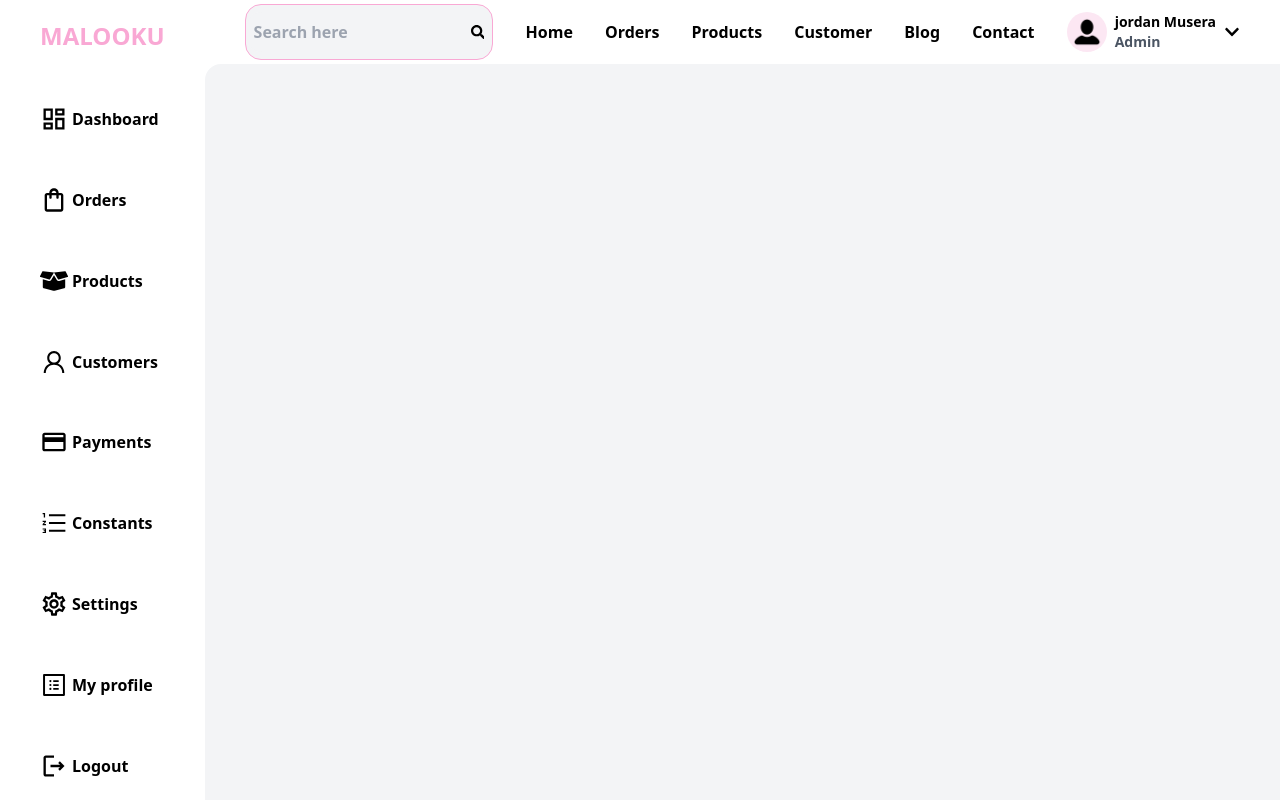
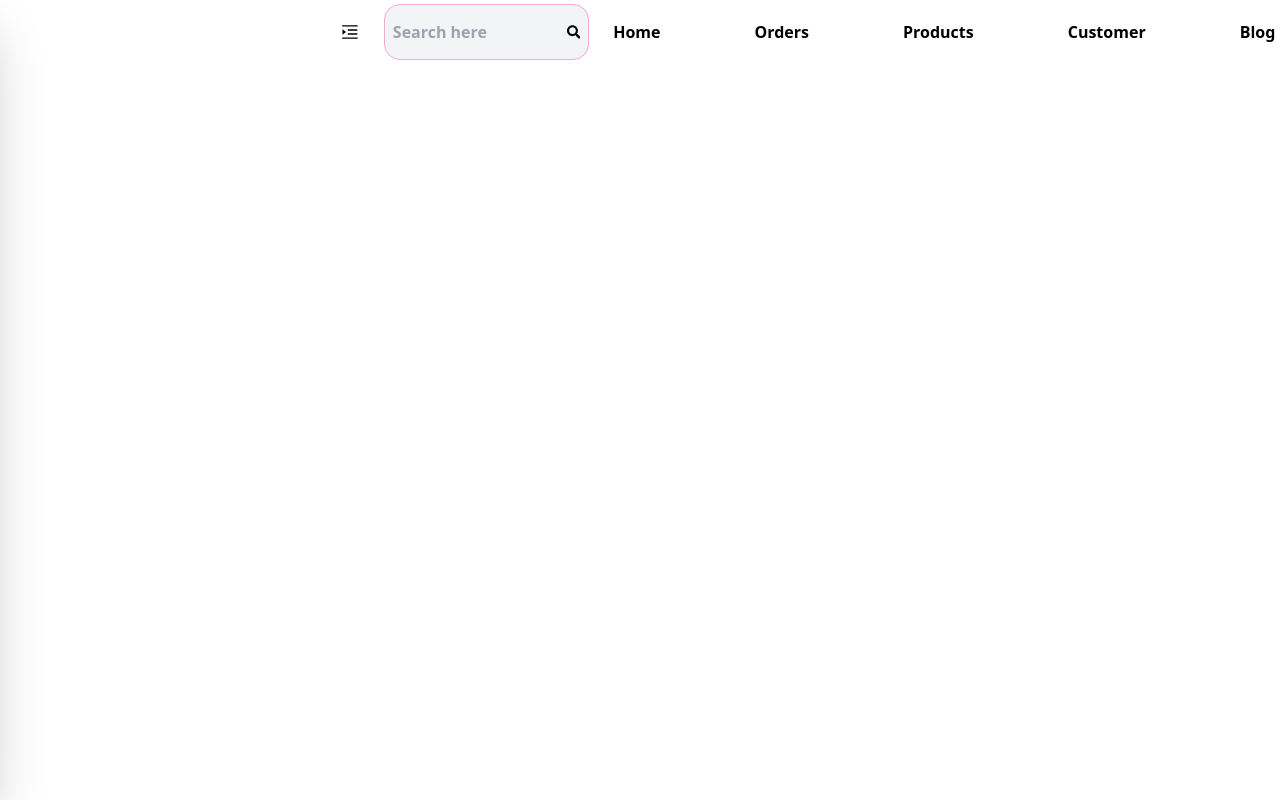
Before and after one commit to JordanMusera/malooku_shopping_website, a Next.js app: page /adminHome in a window 1280 px wide. Built offline with nearby package versions, Linux system fonts and the light colour scheme.

Commit message:
7:07pm-21/11/2024-commit

```diff
--- a/src/app/adminHome/page.tsx
+++ b/src/app/adminHome/page.tsx
@@ -1,37 +1,55 @@
-'use client'
-import React, { useState } from 'react'
-import SellerSideBar from '../components/SellerSideBar'
-import SellerTopBar from '../components/SellerTopBar'
-import SellerOrders from '../components/SellerOrders'
-import SellerProductsContainer from '../components/SellerProductsContainer'
-import SellerUsersContainer from '../components/SellerUsersContainer'
-import SellerPaymentsContainer from '../components/SellerPaymentsContainer'
+"use client";
+import React, { useState } from "react";
+import SellerSideBar from "../components/SellerSideBar";
+import SellerTopBar from "../components/SellerTopBar";
+import SellerOrders from "../components/SellerOrders";
+import SellerProductsContainer from "../components/SellerProductsContainer";
+import SellerUsersContainer from "../components/SellerUsersContainer";
+import SellerPaymentsContainer from "../components/SellerPaymentsContainer";
 
 const page = () => {
-  const [clickedTab,setClickedTab] = useState('');
+  const [clickedTab, setClickedTab] = useState("");
+  const [menuVisibility, setMenuVisibility] = useState(false);
 
-  const handleClickedTab=(tab:string)=>{
+  const handleClickedTab = (tab: string) => {
     setClickedTab(tab);
-  }
+  };
+
+  const toggleMenuVisibility = () => {
+    setMenuVisibility((prev) => !prev);
+  };
 
   return (
-    <div className='h-screen bg-white w-screen flex'>
-  <div className='col-span-1 bg-white h-full'>
-    <SellerSideBar clickedTab={handleClickedTab}/>
-  </div>
-  <div className='flex-1 flex flex-col'>
-    <SellerTopBar/>
-    <div className='bg-gray-100 rounded-tl-2xl flex-grow overflow-auto'>
-      {clickedTab==='ordersTab' && <SellerOrders/>}
-      {clickedTab ==='productsTab' && <SellerProductsContainer/>}
-      {clickedTab ==='usersTab' && <SellerUsersContainer/>}
-      {clickedTab ==='paymentTab' && <SellerPaymentsContainer/>}
+    <div className="h-screen bg-white w-screen flex flex-col relative">
+      <div className="fixed top-0 z-50 w-full md:hidden">
+        <SellerTopBar toggleMenuVisibility={toggleMenuVisibility} />
+      </div>
 
+      <div className="w-full flex h-full">
+        <div
+          className={`col-span-1 bg-white h-full absolute shadow-2xl w-2/3 z-50 transition-transform duration-300 ${
+            menuVisibility ? "translate-x-0" : "-translate-x-full"
+          } xl:static xl:w-1/4`}
+        >
+          <SellerSideBar
+            clickedTab={handleClickedTab}
+            toggleMenuVisibility={toggleMenuVisibility}
+          />
+        </div>
+        <div>
+          <div className="fixed top-0 z-50 w-full">
+            <SellerTopBar toggleMenuVisibility={toggleMenuVisibility} />
+          </div>
+          <div className="w-full bg-gray-100 h-full xl:rounded-tl-2xl pt-10 flex overflow-auto">
+            {clickedTab === "ordersTab" && <SellerOrders />}
+            {clickedTab === "productsTab" && <SellerProductsContainer />}
+            {clickedTab === "usersTab" && <SellerUsersContainer />}
+            {clickedTab === "paymentTab" && <SellerPaymentsContainer />}
+          </div>
+        </div>
+      </div>
     </div>
-  </div>
-</div>
+  );
+};
 
-  )
-}
-
-export default page
+export default page;
--- a/src/app/api/authenticate/login/route.ts
+++ b/src/app/api/authenticate/login/route.ts
@@ -19,7 +19,7 @@ export async function POST(request:Request,response:Response){
 
     if(passwordValid){
 
-        const secret = process.env.JWT_SECRET || "";
+    const secret = process.env.JWT_SECRET || "";
     const maxAge = 60*60*24*15;
 
     const token = sign(
--- a/src/app/api/cart/user/route.ts
+++ b/src/app/api/cart/user/route.ts
@@ -64,7 +64,7 @@ export async function GET(request:NextRequest,{params}:Params){
 export async function POST(request:NextRequest){
     await dbConnect();
     //const {id} = params;
-    const {productId,orderedQty} = await request.json();
+    const {productId,orderedQty,selectedProductVariants,selectedProductPrice} = await request.json();
 
     const userToken = request.cookies.get('authToken')?.value||'';
 
@@ -73,7 +73,7 @@ export async function POST(request:NextRequest){
     }
     const decodedToken = await verifyToken(userToken);
     const userId = decodedToken.userId;
-    console.log("IDD: "+userId);
+    console.log("IDD: "+ JSON.stringify(selectedProductVariants));
 
     const cart = await Cart.findOne({userId:userId});
 
@@ -85,7 +85,7 @@ export async function POST(request:NextRequest){
         }
 
 
-        cart.products.push({ productId:productId, quantity: orderedQty });
+        cart.products.push({ productId:productId, quantity: orderedQty ,selectedProductVariants:selectedProductVariants,selectedProductPrice:selectedProductPrice});
         console.log(cart)
 
         await cart.save();
@@ -94,7 +94,7 @@ export async function POST(request:NextRequest){
     }else{
          const newCart = new Cart({
             userId: userId,
-            products: [{ productId, quantity: orderedQty }],
+            products: [{ productId, quantity: orderedQty,selectedProductVariants:selectedProductVariants,selectedProductPrice:selectedProductPrice }],
             date: new Date()
         });
 
--- a/src/app/components/ProductDetails.tsx
+++ b/src/app/components/ProductDetails.tsx
@@ -4,7 +4,6 @@ import { ToastContainer, toast } from "react-toastify";
 import "react-toastify/ReactToastify.css";
 import CustomerReviewsContainer from "./CustomerReviewsContainer";
 import { message, Table } from "antd";
-import { title } from "process";
 
 interface Product {
   _id: string;
@@ -25,24 +24,27 @@ interface ProductDetailsProps {
   product: Product;
 }
 
-const ProductDetails: React.FC<ProductDetailsProps> = ({ product }) => {
+const ProductDetails: React.FC<ProductDetailsProps> = ({ product }:any) => {
   const [isWish, setIsWish] = useState(false);
   const [qty, setQty] = useState(1);
   const [selectedVariants, setSelectedVariants] = useState<{
     [key: string]: string;
   }>({});
+  const [selectedProductPrice,setSelectedProductPrice] = useState('')
 
-  const handleSelection = (variantType: string, variantValue: string) => {
+  const handleSelection = (variantType: string, variant: any) => {
     setSelectedVariants((prev) => ({
       ...prev,
-      [variantType]: variantValue,
+      [variantType]: variant.value,
     }));
+    setSelectedProductPrice(variant.price);
   };
 
   useEffect(() => {
     if (product.wish) {
       setIsWish(product.wish);
     }
+    setSelectedProductPrice(product.price);
   }, [product]);
 
   const addToCartFunction = async () => {
@@ -54,6 +56,8 @@ const ProductDetails: React.FC<ProductDetailsProps> = ({ product }) => {
       body: JSON.stringify({
         productId: product._id,
         orderedQty: qty,
+        selectedProductVariants:selectedVariants,
+        selectedProductPrice:selectedProductPrice
       }),
     });
 
@@ -134,7 +138,7 @@ const ProductDetails: React.FC<ProductDetailsProps> = ({ product }) => {
           <p className="text-2xl font-bold">{product.title}</p>
 
           <div className="flex my-3 text-pink-300">
-            <p className="text-4xl font-bold">${product.price}</p>
+            <p className="text-4xl font-bold">${selectedProductPrice}</p>
           </div>
 
           <p className="border border-pink-300 rounded-xl p-2 min-h-10">
@@ -197,7 +201,7 @@ const ProductDetails: React.FC<ProductDetailsProps> = ({ product }) => {
                               ? "bg-pink-300 text-white"
                               : "bg-white border border-pink-300"
                           }`}
-                          onClick={() => handleSelection(key, variant.value)}
+                          onClick={() => handleSelection(key, variant)}
                         >
                           {variant.value}
                         </button>
--- a/src/app/components/SellerSideBar.tsx
+++ b/src/app/components/SellerSideBar.tsx
@@ -1,17 +1,21 @@
 import React from 'react'
 import { MdOutlineDashboard,MdOutlineShoppingBag,MdOutlinePayment,MdOutlineSettings,MdOutlineLogout,MdOutlineEventSeat, MdOutlineEvent } from 'react-icons/md'
 import { FaBoxOpen } from 'react-icons/fa'
-import { AiOutlineUser,AiOutlineProfile,AiOutlineOrderedList } from 'react-icons/ai'
+import { AiOutlineUser,AiOutlineProfile,AiOutlineOrderedList, AiOutlineCloseSquare } from 'react-icons/ai'
 
-const sellerSideBar = ({clickedTab}:any) => {
+const sellerSideBar = ({clickedTab,toggleMenuVisibility}:any) => {
 
   const handleTabClick=(tab:string)=>{
     clickedTab(tab);
   }
 
   return (
-    <div className='w-full h-full flex flex-col justify-between py-5 mx-10 text-md text-black font-semibold'>
-      <label className='font-extrabold text-2xl text-pink-300'>MALOOKU</label>
+    <div className='w-full h-full flex flex-col justify-between py-5 ps-10 text-md text-black font-semibold'>
+      <div className='flex flex-between w-full'>
+         <label className='font-extrabold text-2xl text-pink-300 w-full'>MALOOKU</label>
+         <AiOutlineCloseSquare className='text-4xl me-5 text-red-500' onClick={toggleMenuVisibility}/>
+      </div>
+
       <button className='flex gap-1 items-center'>
         <MdOutlineDashboard className='w-7 h-7'/>
         <p>Dashboard</p>
--- a/src/app/components/SellerTopBar.tsx
+++ b/src/app/components/SellerTopBar.tsx
@@ -1,22 +1,27 @@
 import React from 'react'
+import { AiOutlineMenu, AiOutlineMenuUnfold } from 'react-icons/ai'
 import { FaSearch,FaChevronDown } from 'react-icons/fa'
 
-const SellerTopBar = () => {
+const SellerTopBar = ({toggleMenuVisibility}:any) => {
   return (
-    <div className='bg-white h-16 w-full flex justify-between gap-6 text-black font-semibold py-1 px-10 '>
-      <div className='flex justify-between items-center bg-gray-100 w-1/4 h-full border-pink-300 border rounded-2xl'>
+    <div className='bg-white h-16 w-full flex justify-between gap-6 text-black font-semibold py-1 px-5 items-center'>
+      <AiOutlineMenuUnfold className='text-3xl' onClick={toggleMenuVisibility}/>
+      <div className='hidden md:flex justify-between items-center bg-gray-100 w-1/4 h-full border-pink-300 border rounded-2xl'>
         <input type='text' placeholder='Search here' className='w-full bg-gray-100 rounded-s-2xl p-2'/>
         <FaSearch className='w-4 h-4 mx-2'/>
       </div>
 
-      <button>Home</button>
+      <div className='hidden md:flex justify-between w-full'>
+         <button>Home</button>
       <button>Orders</button>
       <button>Products</button>
       <button>Customer</button>
       <button>Blog</button>
       <button>Contact</button>
 
-      <button className='flex gap-2 items-center justify-end'>
+      </div>
+
+      <button className='flex gap-2 items-center'>
         <div className='h-10 w-10 rounded-full bg-pink-100 flex items-center justify-center'>
           <img src="/user_icon.png" alt="" width={30} height={30} className='object-contain'/>
         </div>
--- a/src/app/models/cart.ts
+++ b/src/app/models/cart.ts
@@ -7,7 +7,8 @@ const cartSchema = new Schema({
     products:[
         {
             productId:String,
-            quantity:Number
+            quantity:Number,
+            selectedProductVariants:{type:Object, default:{}},
         }
     ]
 });
```
